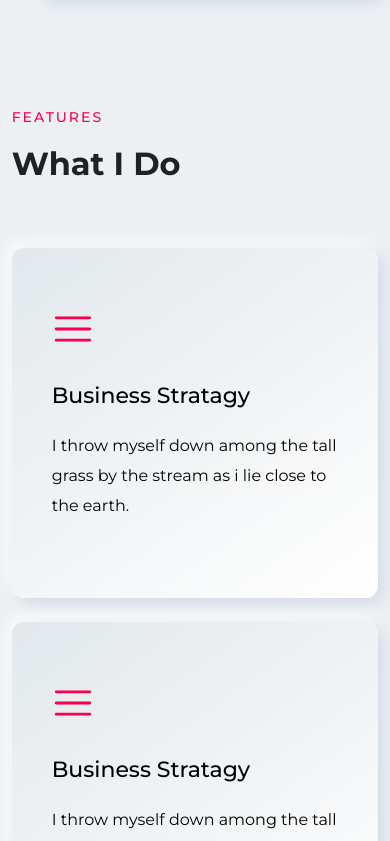
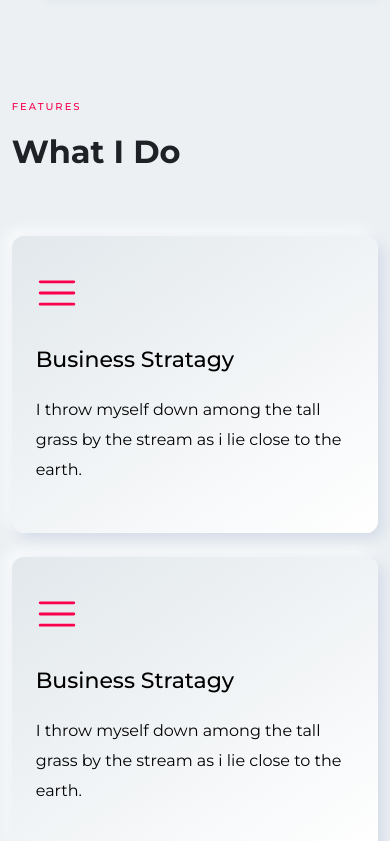
Before and after one commit to Shiv1516/Portfolio, a React (Create React App) app: page / in a window 390 px wide. Shown: the part 1146-1987 px from the top of the page. Built offline with nearby package versions, Linux system fonts and the light colour scheme.

Commit message:
file will update in responsive

```diff
--- a/src/App.css
+++ b/src/App.css
@@ -1281,12 +1281,18 @@ table {
     line-height: 40px;
     font-size: 32px;
   }
+  .fs36 {
+    font-size: 24px;
+  }
   .fs24,
   .fs28 {
     font-size: 20px;
   }
   .fs18 {
     font-size: 14px;
+  }
+  .fs14 {
+    font-size: 10px;
   }
   .features-cards,
   .portfolio-cards,
@@ -1338,7 +1344,8 @@ table {
   .contact-card,
   .blog-card,
   .portfolio-card,
-  .features-card {
+  .features-card,
+  .about-content-box {
     margin: 0px;
   }
   .arrows {
@@ -1382,4 +1389,18 @@ table {
     padding: 12px;
     margin: 0 8px;
   }
+  .features-card {
+    height: auto;
+  }
+  .education-card,
+  .testimonial-des-card,
+  .contact-card,
+  .blog-card,
+  .static-pricing-detail,
+  .portfolio-card,
+  .features-card,
+  .standard-pricing-detail,
+  .premium-pricing-detail {
+    padding: 24px;
+  }
 }
```
